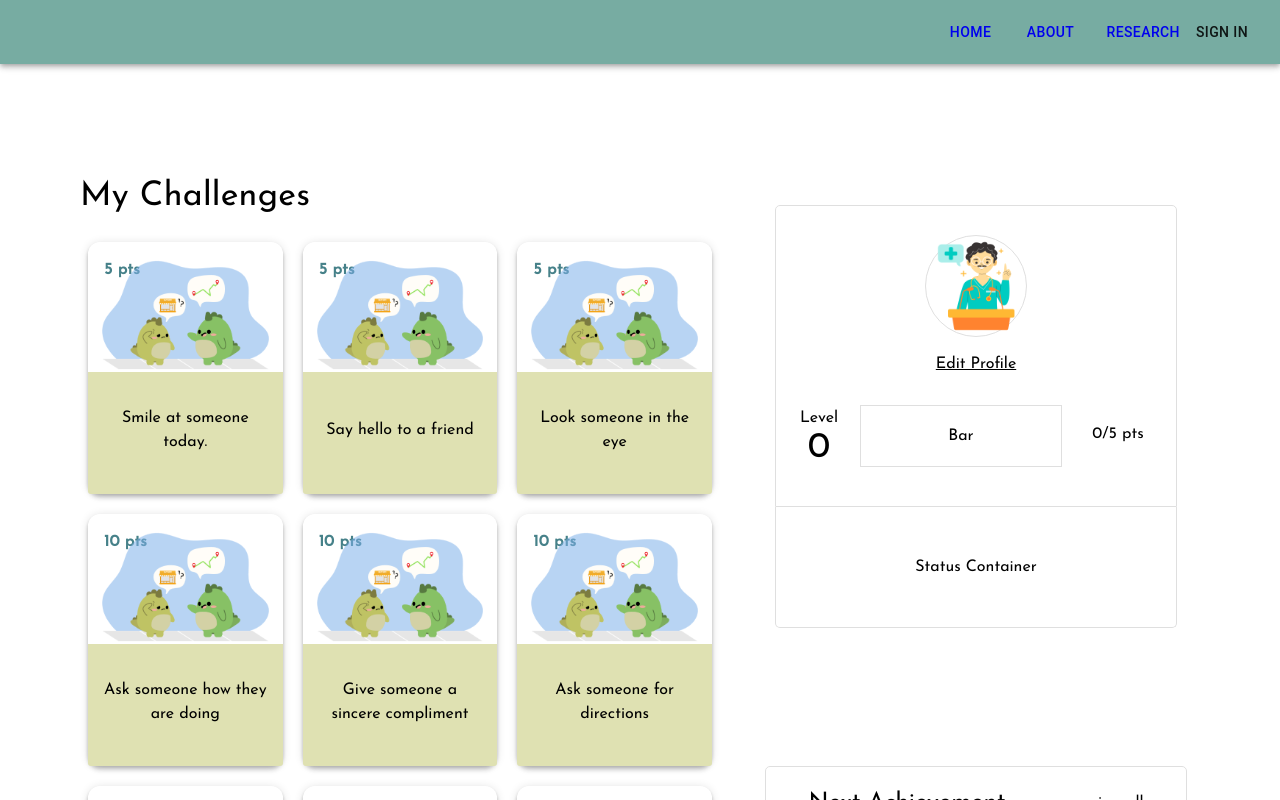
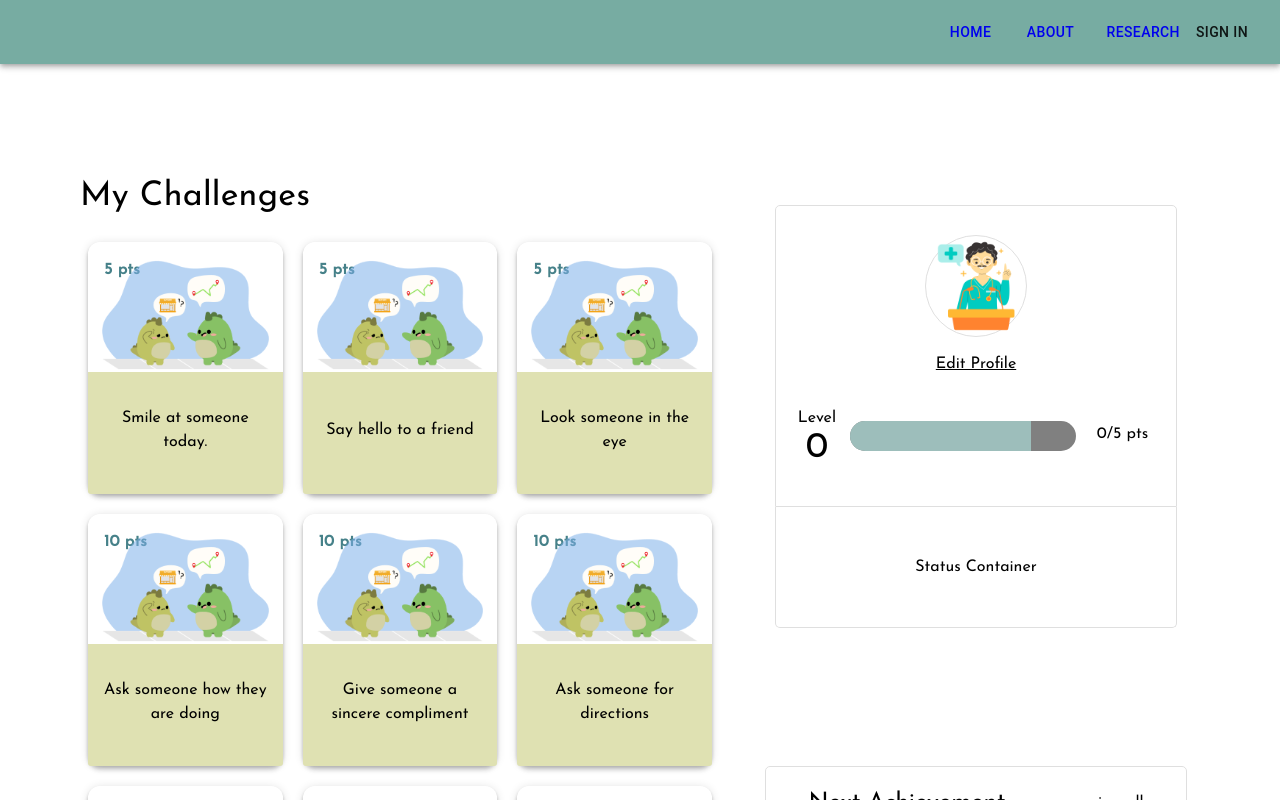
Before and after one commit to shybyeapp/shybye-web, a Next.js app: page /dashboard in a window 1280 px wide. Shown: the top 800 px of the page. Built offline with nearby package versions, Linux system fonts and the light colour scheme.

Commit message:
add progress bar

```diff
--- a/src/components/Progress.jsx
+++ b/src/components/Progress.jsx
@@ -25,18 +25,18 @@ const Progress = () => {
               <EditLink>Edit Profile</EditLink>
             </ProfilePicBox>
 
-            <ProgressBar>
+            <ProgressBarBox>
               <LevelBox>
                 <LevelText>Level</LevelText>
                 <Level>0</Level>
               </LevelBox>
-              <Bar>
-                <div>Bar</div>
-              </Bar>
+              <BarBox>
+                <ProgressBar max="100" value="80" />
+              </BarBox>
               <PointsBox>
                 <Points>0/5 pts</Points>
               </PointsBox>
-            </ProgressBar>
+            </ProgressBarBox>
           </ProfileBox>
           <StatusContainer>
             Status Container
@@ -88,12 +88,12 @@ const EditLink = styled.p`
   text-decoration: underline
 `;
 
-const ProgressBar = styled.div`
+const ProgressBarBox = styled.div`
   align-items: center;
   display: flex;
   height: 80px;
   justify-content: space-around;
-  width: 380px;
+  width: 360px;
 `;
 
 const LevelBox = styled.div`
@@ -112,13 +112,30 @@ const Level = styled.div`
   font-size: 36px;
 `;
 
-const Bar = styled.div`
+const BarBox = styled.div`
   align-items: center;
-  border: 1px solid #DFDFDF;
   display: flex;
   height: 60px;
   justify-content: center;
-  width: 200px;
+  width: 300px;
+`;
+
+const ProgressBar = styled.progress`
+  appearance: none;
+  width: 90%;
+  height: 30px;
+  border-radius: 20px;
+  &::-webkit-progress-bar {
+    border-radius: 20px;
+  }
+  &::-webkit-progress-value {
+    background-color: #9DBEBB;
+    border-bottom-left-radius: 20px;
+    border-top-left-radius: 20px;
+  }
+  &::-moz-progress-bar {
+    background-color: #9DBEBB;
+  }
 `;
 
 const PointsBox = styled.div`
```
